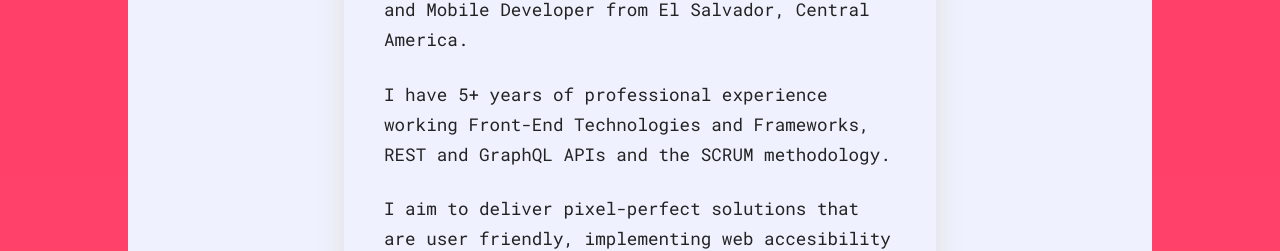
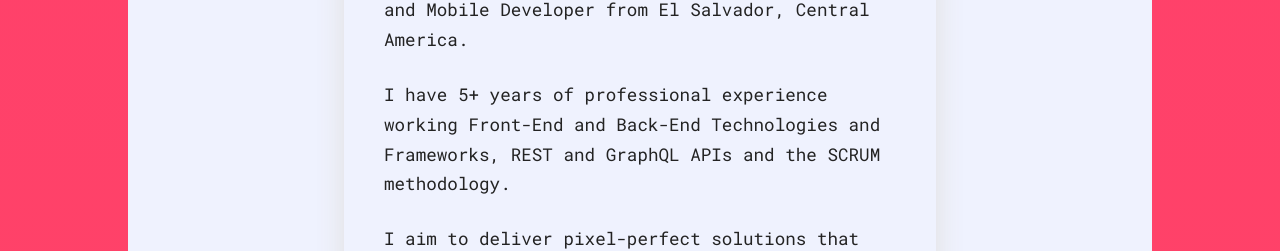
Before and after one commit to AlexxMart/portfolio, a Vue app: page / in a window 1280 px wide. Shown: the part 468-719 px from the top of the page. Built offline with nearby package versions, Linux system fonts and the light colour scheme; the HTML template or start-up script is replaced by a standard one.

Commit message:
Updated picture and bio

```diff
--- a/src/App.vue
+++ b/src/App.vue
@@ -7,7 +7,7 @@
         <h2>Bio</h2>
         <img
           id="profile-picture"
-          src="https://avatars.githubusercontent.com/u/26124377?v=4"
+          src="https://res.cloudinary.com/dqjmv8wtt/image/upload/v1680030945/07854081-457C-4083-80B7-C4EC606E17F1_jvmxi3.jpg"
           alt="Awesome selfie"
         />
         <div class="bio">
@@ -17,7 +17,7 @@
           </p>
 
           <p>
-            I have 5+ years of professional experience working Front-End
+            I have 5+ years of professional experience working Front-End and Back-End
             Technologies and Frameworks, REST and GraphQL APIs and the SCRUM
             methodology.
           </p>
@@ -73,7 +73,7 @@
           /></a>
 
           <a
-            href="https://twitter.com/Alexx__Mata"
+            href="https://twitter.com/alexxander_dev"
             target="_blank"
             rel="noreferrer noopener"
             ><font-awesome-icon :icon="['fab', 'twitter']"
```
